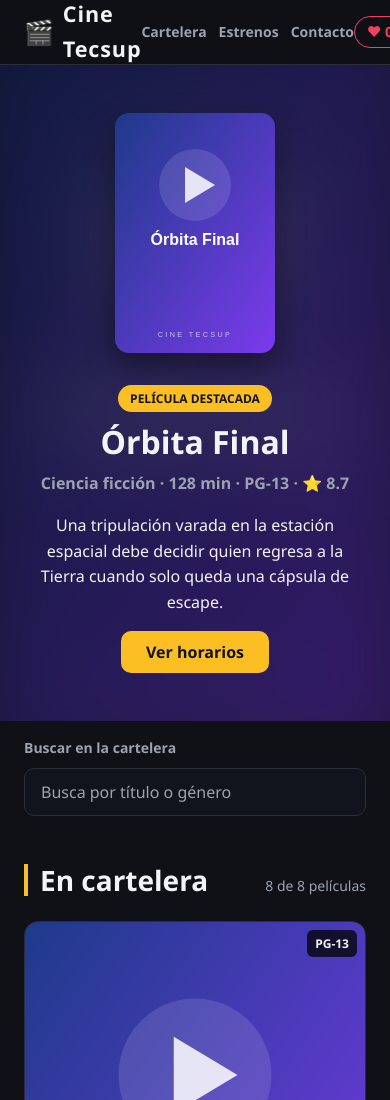
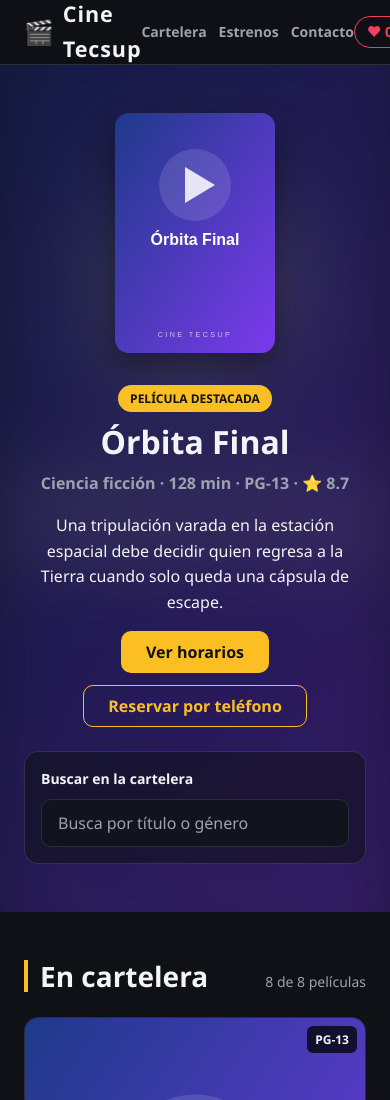
Before and after one commit to kiaraalburqueque-stack/Laboratorio11Emp, a React (Vite) app: page / in a window 390 px wide. Shown: the top 1100 px of the page. Built offline with nearby package versions, Linux system fonts and the light colour scheme.

Commit message:
feat: integrate the search into the Hero banner with its calls to action

```diff
--- a/src/App.jsx
+++ b/src/App.jsx
@@ -31,10 +31,9 @@ function App() {
     <>
       <Header cinemaName={cinema.name} favoritesCount={favorites.length} />
       <main>
-        <Hero movie={featuredMovie} />
-        <div className="container mt-4">
+        <Hero movie={featuredMovie}>
           <MovieSearch onSearch={setQuery} />
-        </div>
+        </Hero>
         <MovieList
           title="En cartelera"
           movies={movies}
--- a/src/components/Hero/Hero.css
+++ b/src/components/Hero/Hero.css
@@ -65,3 +65,31 @@
     width: 160px;
   }
 }
+
+.hero__actions {
+  margin-bottom: var(--space-5);
+}
+
+.hero__search {
+  padding: var(--space-4);
+  border: 1px solid rgba(255, 255, 255, 0.12);
+  border-radius: var(--radius-lg);
+  background: rgba(15, 17, 23, 0.55);
+  backdrop-filter: blur(6px);
+  max-width: 520px;
+}
+
+.hero__search label {
+  color: var(--color-text);
+}
+
+@media (max-width: 700px) {
+  .hero__actions {
+    justify-content: center;
+  }
+
+  .hero__search {
+    margin-inline: auto;
+    text-align: left;
+  }
+}
--- a/src/components/Hero/Hero.jsx
+++ b/src/components/Hero/Hero.jsx
@@ -2,7 +2,9 @@ import Button from '../Button/Button'
 import './Hero.css'
 
 // Banner for the featured movie. It only knows the movie it receives by props.
-function Hero({ movie }) {
+// Whatever App places between <Hero> and </Hero> (the search box) arrives as
+// children and is drawn under the calls to action.
+function Hero({ movie, children }) {
   return (
     <section className="hero" id="featured">
       <div
@@ -19,7 +21,15 @@ function Hero({ movie }) {
             {movie.genre} · {movie.duration} min · {movie.rating} · ⭐ {movie.score}
           </p>
           <p className="hero__synopsis">{movie.synopsis}</p>
-          <Button href="#billboard">Ver horarios</Button>
+
+          <div className="hero__actions row">
+            <Button href="#billboard">Ver horarios</Button>
+            <Button href="#contact" variant="secondary">
+              Reservar por teléfono
+            </Button>
+          </div>
+
+          {children && <div className="hero__search">{children}</div>}
         </div>
       </div>
     </section>
```
